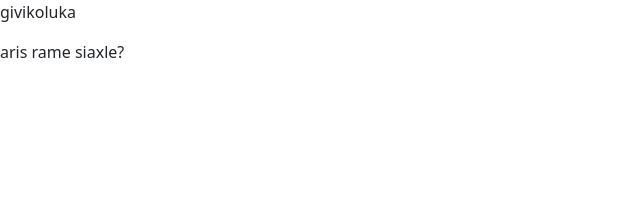
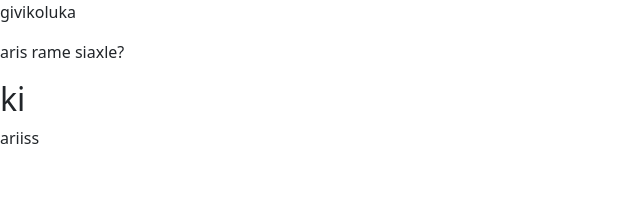
Before and after one commit to Minadora20/giviko-luka, an Angular app in the folder giviluka/: page / in a window 1280 px wide. Shown: the top 200 px of the page, without its empty margins (0-640 px from the left). Built offline with nearby package versions, Linux system fonts and the light colour scheme.

Commit message:
gamarjoba

```diff
--- a/giviluka/src/app/app.component.html
+++ b/giviluka/src/app/app.component.html
@@ -1,2 +1,7 @@
 <p>givikoluka</p>
 <p>aris rame siaxle?</p>
+<h2>ki
+</h2>
+<p>ariiss
+
+</p>
```
